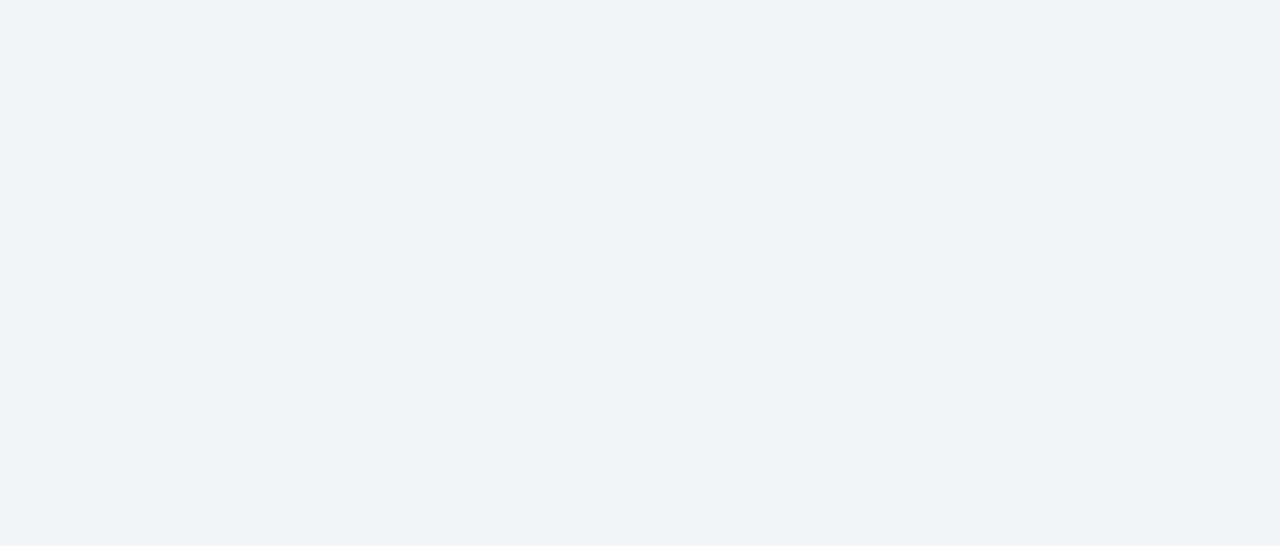
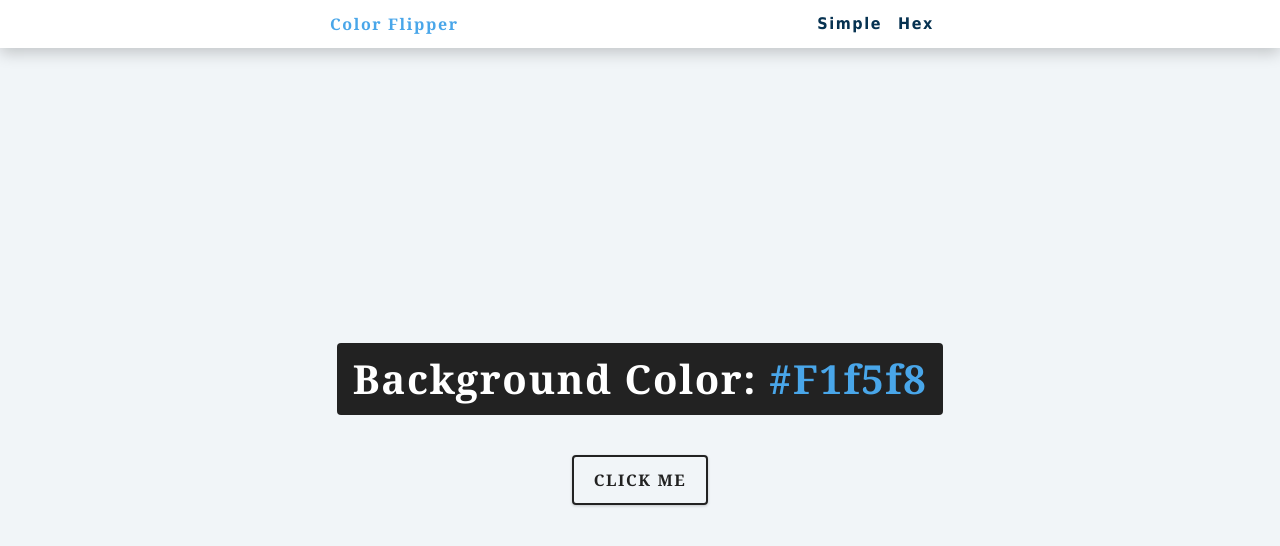
Before and after one commit to milan978gh/jsColorFlipper, a plain HTML site: page index.html in a window 1280 px wide. Drawn offline with Linux system fonts and the light colour scheme.

Commit message:
html done

```diff
--- a/index.html
+++ b/index.html
@@ -1,5 +1,6 @@
 <!DOCTYPE html>
 <html lang="en">
+
 <head>
     <meta charset="UTF-8">
     <meta name="viewport" content="width=device-width, initial-scale=1.0">
@@ -10,9 +11,26 @@
     <meta name="author" content="Milan WebDev">
     <title>Color Flipper - Simple</title>
 </head>
+
 <body>
 
+    <nav>
+        <div class="nav-center">
+            <h4>color flipper</h4>
+            <ul class="nav-links">
+                <li><a href="index.html">simple</a></li>
+                <li><a href="hex.html">hex</a></li>
+            </ul>
+        </div>
+    </nav>
 
+    <main>
+        <div class="container">
+            <h2>background color: <span class="color">#f1f5f8</span></h2>
+            <button class="btn btn-hero" id="btn">click me</button>
+        </div>
+    </main>
 
 </body>
+
 </html>
```
